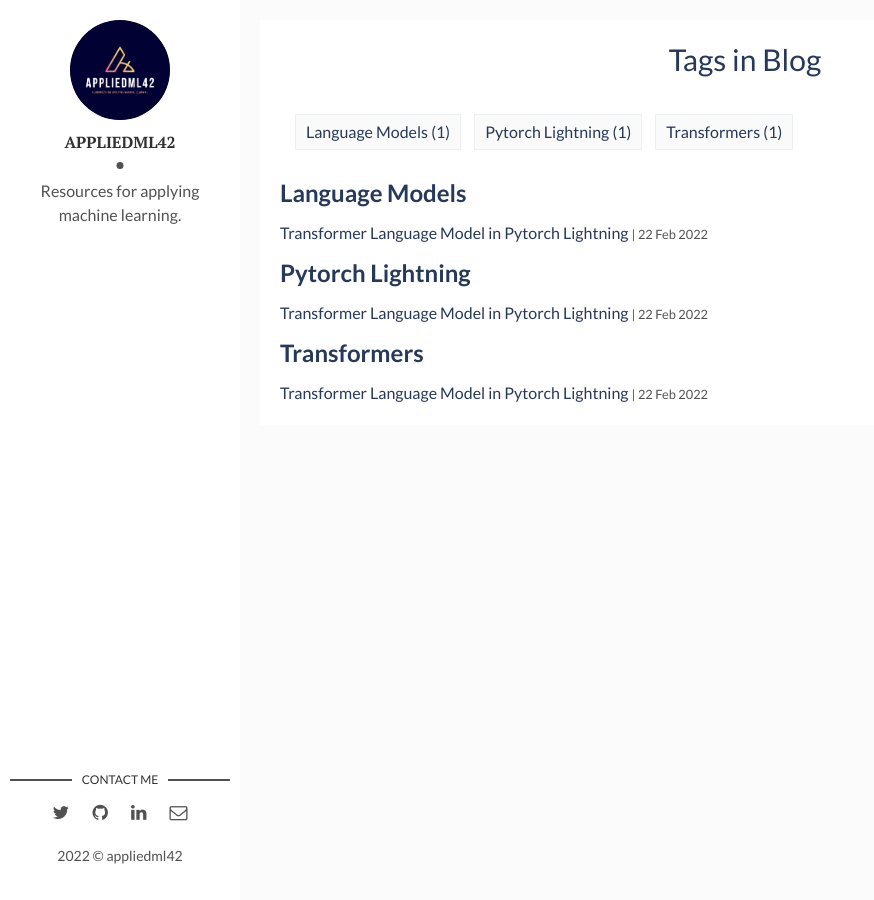
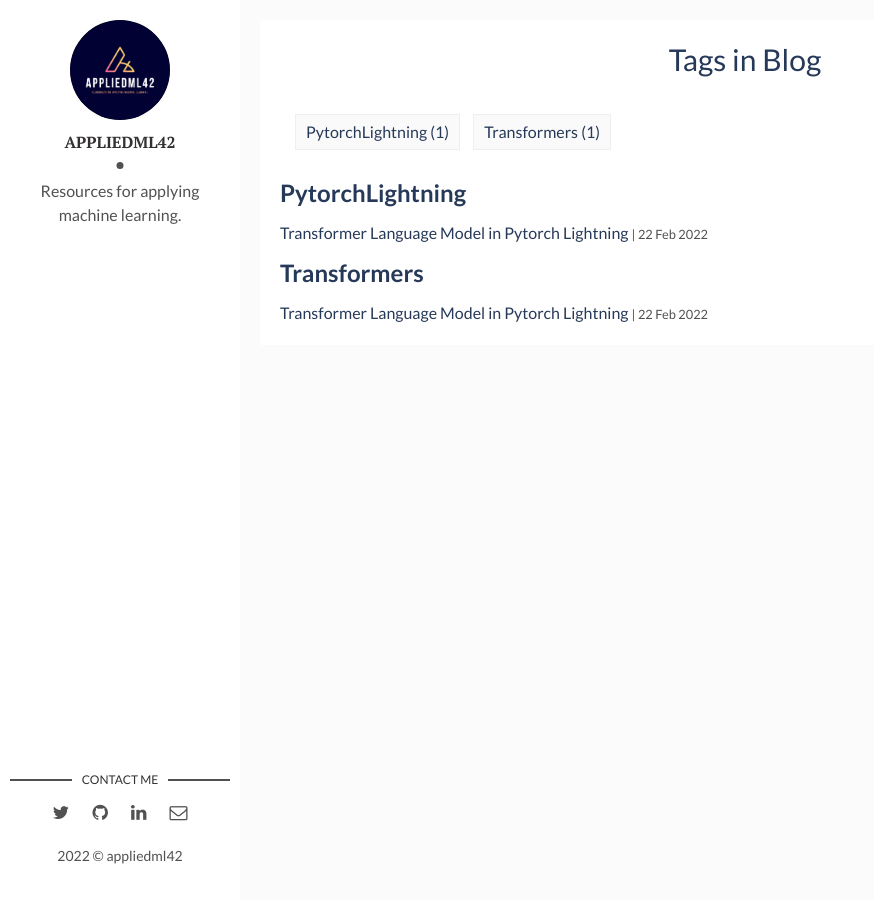
Before and after one commit to appliedml42/appliedml42.github.io, a Jekyll site: the page built from tags.html, in a window 1280 px wide. Shown: the whole page, without its empty margins (0-874 px from the left). Built offline with Jekyll 4.4.1, drawn with Linux system fonts in a browser that asks for light colours.

Commit message:
tweaking tags

```diff
--- a/_posts/2022-02-22-transformer-language-model-in-pl.markdown
+++ b/_posts/2022-02-22-transformer-language-model-in-pl.markdown
@@ -5,6 +5,6 @@ date: 2022-02-22
 description: You’ll find this post in your `_posts` directory. Go ahead and edit it and re-build the site to see your changes. # Add post description (optional)
 img: transformer-language-model-in-pl.png # Add image post (optional)
 fig-caption: # Add figcaption (optional)
-tags: [Pytorch Lightning, Transformers, Language Models]
+tags: [PytorchLightning, Transformers]
 redirect-url: https://wandb.ai/appliedml42/language_modeling
 ---
```
